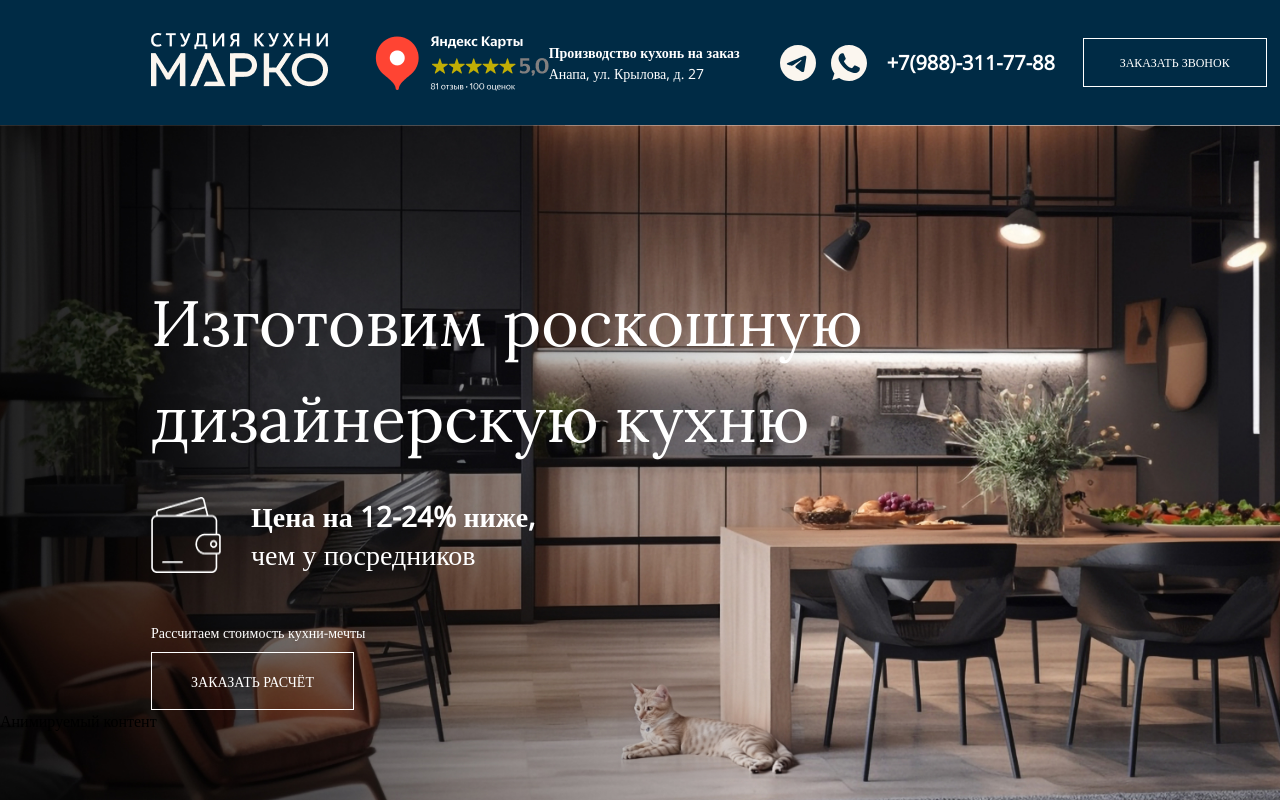
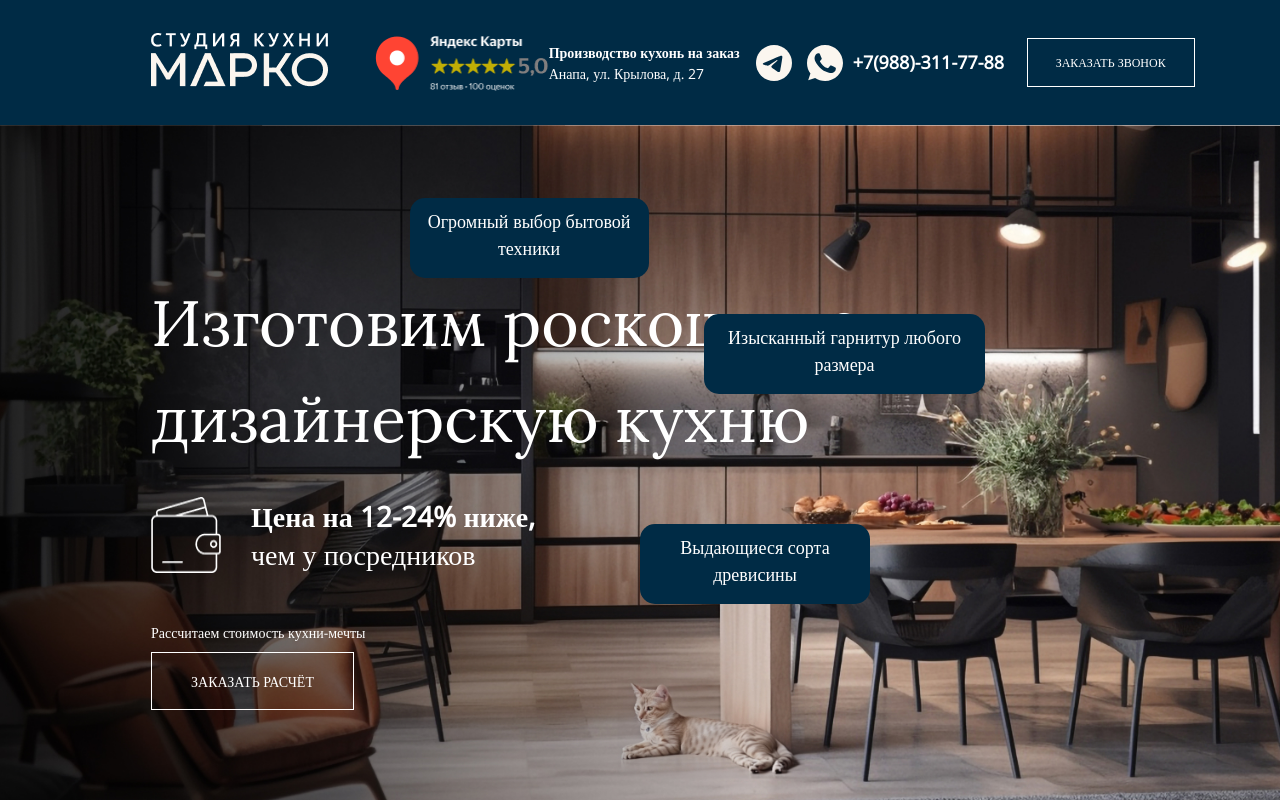
Before and after one commit to Yuliafire/lux-kitchen, a plain HTML site: page index.html in a window 1280 px wide. Shown: the top 800 px of the page. Drawn offline with nearby package versions, Linux system fonts and the light colour scheme.

Commit message:
feat: animated div added

```diff
--- a/index.html
+++ b/index.html
@@ -69,9 +69,21 @@
                 </div>
 
             </div>
-<div class="wow bounceInUp">
-    Анимируемый контент
+<div class="wow bounceInUp animated range">
+   <p>Огромный выбор бытовой техники</p>
 </div>
+
+<div class="wow bounceInUp animated size">
+    <p>Изысканный гарнитур любого размера</p>
+ </div>
+
+ <div class="wow bounceInUp animated wood">
+    <p>Выдающиеся сорта древисины</p>
+ </div>
+
+
+
+
         </div>
     </section>
     <!-- kitchen section end-->
--- a/media.css
+++ b/media.css
@@ -1,5 +1,8 @@
 @media only screen and (max-width: 2560px) and (max-height: 1332px) {
     /* Styles for this breakpoint */
+    img {
+        max-width: 100%;
+    }
 }
 
 @media only screen and (max-width: 1680px) and (max-height: 939px) {
--- a/style.css
+++ b/style.css
@@ -166,7 +166,7 @@ h6 {
 
 .header__phone-number {
     width: 176px;
-    font-size: 20px;
+    font-size: 18px;
     font-family: Open Sans;
     font-weight: 700;
 }
@@ -202,6 +202,7 @@ h6 {
 
 .kitchen__container {
     width: 100%;
+    position: relative;
     /* max-width: 1930px; */
 }
 
@@ -255,7 +256,6 @@ h6 {
     letter-spacing: 0em;
 }
 
-
 .kitchen__container-content-price {
     display: flex;
     gap: 30px;
@@ -270,6 +270,33 @@ h6 {
 
 .kitchen__container-content-price-description span {
     font-weight: 700
+}
+
+.animated {
+    width: 239px;
+    height: 80px;
+    background-color:var(--color-header);
+    position: absolute;
+    color: var(--color-white);
+    top: 10%;
+    left: 32%;
+    padding: 10px;
+    text-align: center;
+    font-family: Open Sans;
+    border-radius: 15px;
+    font-size: 18px;
+}
+
+.animated.size {
+    top: 26%;
+    left: 55%;
+    width: 281px;
+}
+
+.animated.wood {
+    top: 55%;
+    left: 50%;
+    width: 230px;
 }
 
 /* first section end*/
@@ -297,7 +324,7 @@ h6 {
     font-family: Lora;
     font-weight: 700;
     line-height: 43.20px;
-    word-wrap: break-word
+    word-wrap: break-word;
 }
 
 .advantages__items {
@@ -348,11 +375,9 @@ h6 {
 
 .title {
     display: flex;
-
 }
 
 .title .section-title {
-
     color: #002B45;
     font-size: 36px;
     font-family: Lora;
@@ -425,7 +450,6 @@ h6 {
     /* flex-wrap: wrap; */
     padding-top: 50px;
     /* padding-left: 20px; */
-
 }
 
 .cards__container {
@@ -449,7 +473,6 @@ h6 {
     position: relative;
 }
 
-
 .portfolio-img {
     position: absolute;
     /* display: block; */
@@ -458,7 +481,6 @@ h6 {
     transform: translateX(-65%);
     /* the rest of your styles */
 }
-
 
 .cards__container-item__title {
     font-family: Lora;
```
